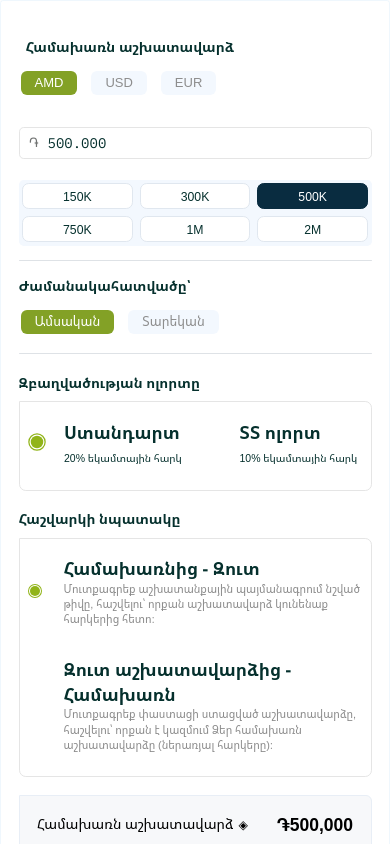
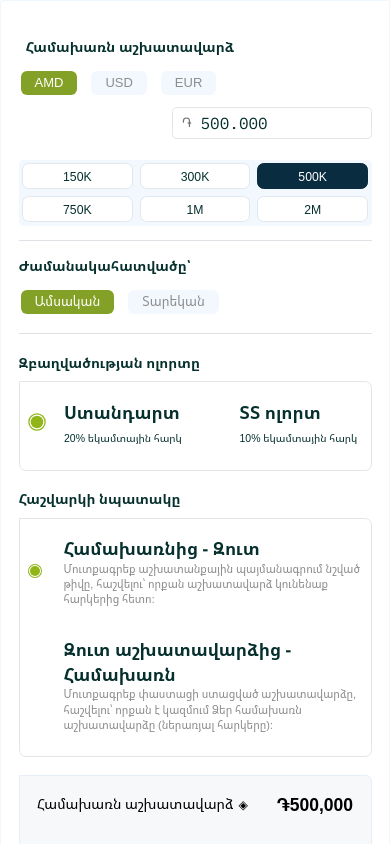
Before and after one commit to Narekkk2000/salary-calculator, a Vue app: page / in a window 390 px wide. Shown: the top 844 px of the page. Built offline with nearby package versions, Linux system fonts and the light colour scheme; some icons are missing.

Commit message:
changed input font-size

```diff
--- a/src/components/shared/InputField.vue
+++ b/src/components/shared/InputField.vue
@@ -35,7 +35,7 @@ const displayValue = computed(() => {
 </script>
 
 <template>
-  <BaseFlex col justify="center" align="start" class="gap-[20px]">
+  <BaseFlex justify="center" align="start" class="gap-[20px]">
     <BaseText class="ml-2 min-w-36" :style="{ marginTop: labelMarginTop ?? '0px', marginBottom: labelMarginBottom ?? '0px' }" variant="sub-hint" color="CONTENT">
       {{label}}
     </BaseText>
@@ -48,13 +48,14 @@ const displayValue = computed(() => {
       </div>
       <input
           v-bind="$attrs"
+
           :type="hasPrefix ? 'text' : (type ?? 'number')"
           :value="displayValue"
           :placeholder="placeholder"
           :min="min"
           :max="max"
           :step="step ?? 1"
-          class="file:text-foreground placeholder:text-muted-foreground selection:bg-primary selection:text-primary-foreground dark:bg-input/30 border-input h-9 w-full min-w-0 rounded-sm border bg-transparent px-3 py-1 text-base transition-[color,box-shadow] outline-none file:inline-flex file:h-7 file:border-0 file:bg-transparent file:text-sm file:font-medium disabled:pointer-events-none disabled:cursor-not-allowed disabled:opacity-50 md:text-sm focus-visible:shadow-sm aria-invalid:ring-destructive/20 dark:aria-invalid:ring-destructive/40 aria-invalid:border-destructive"
+          class="file:text-foreground placeholder:text-muted-foreground selection:bg-primary selection:text-primary-foreground dark:bg-input/30 border-input h-9 w-full min-w-0 rounded-sm border bg-transparent px-3 py-1 text-[16px] md:text-base transition-[color,box-shadow] outline-none file:inline-flex file:h-7 file:border-0 file:bg-transparent file:text-sm file:font-medium disabled:pointer-events-none disabled:cursor-not-allowed disabled:opacity-50 md:text-sm focus-visible:shadow-sm aria-invalid:ring-destructive/20 dark:aria-invalid:ring-destructive/40 aria-invalid:border-destructive"
           :class="{
             'pl-8': $slots.prefix,
             'pr-14': $slots.suffix,
```
